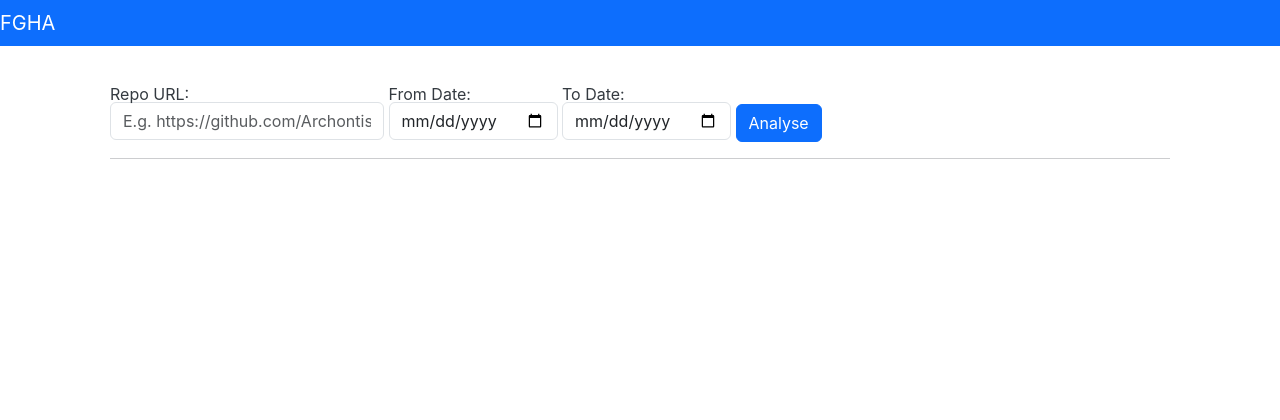
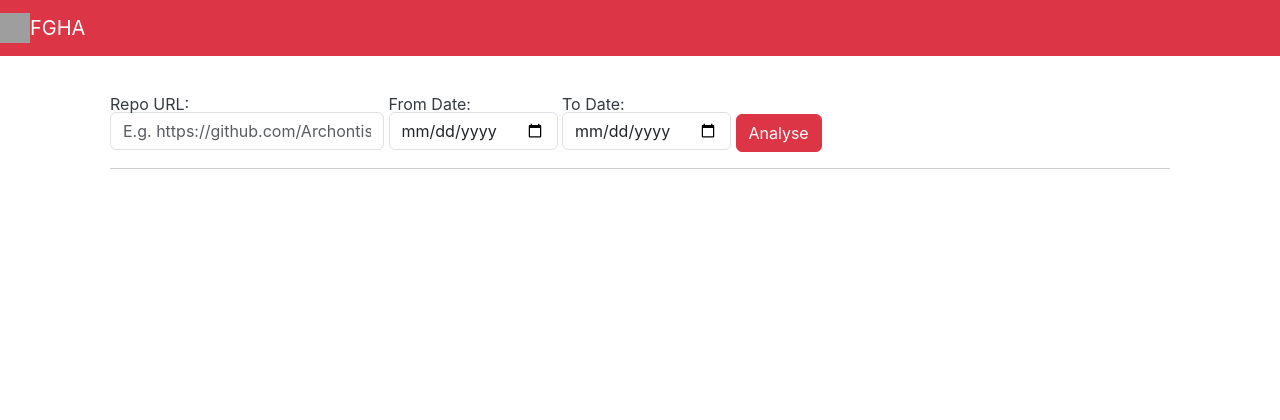
Before and after one commit to ArchontisKostis/CodeInspectorFLASK, a Flask app: page / in a window 1280 px wide. Shown: the top 420 px of the page. Run offline with Flask 2, Linux system fonts and the light colour scheme; grey boxes are pictures that could not be loaded.

Commit message:
changes in ui

```diff
--- a/static/assets/css/style.css
+++ b/static/assets/css/style.css
@@ -9,6 +9,13 @@ body {
   color: #343a40;
   line-height: 1;
   min-height: 110vh;
+}
+
+nav a{
+  display: flex;
+  flex-direction: row;
+  align-items: center;
+  justify-content: center;
 }
 
 .container {
--- a/templates/base.html
+++ b/templates/base.html
@@ -14,8 +14,11 @@
         <link rel="stylesheet" href="../static/assets/css/style.css">
     </head>
     <body>
-        <nav class="navbar navbar-dark  bg-primary">
-          <a class="navbar-brand" href="/">FGHA</a>
+        <nav class="navbar navbar-dark  bg-danger">
+          <a class="navbar-brand" href="/">
+              <img src="https://upload.wikimedia.org/wikipedia/commons/a/a4/Anarchism_symbol_%28white%29.svg    " width="30" height="30" class="d-inline-block align-top" alt="">
+              FGHA
+          </a>
         </nav>
         <div class="container">
             {% block content %}
--- a/templates/index.html
+++ b/templates/index.html
@@ -3,8 +3,9 @@
     <form method="post" onsubmit="showLoading()">
         <label>
             Repo URL:
-            <input type="url" class="form-control" id="repo-url" name="repo-url" placeholder="E.g. https://github.com/ArchontisKostis/myUoMApp">
+            <input type="url" class="form-control input-large" id="repo-url" name="repo-url" placeholder="E.g. https://github.com/ArchontisKostis/myUoMApp">
         </label>
+
         <label>
             From Date:
             <input type="date" class="form-control" name="from-date-input">
@@ -13,7 +14,7 @@
             To Date:
             <input type="date" class="form-control" name="to-date-input">
         </label>
-        <input type="submit" value="Analyse" class="btn btn-primary">
+        <input type="submit" value="Analyse" class="btn btn-danger">
     </form>
 
     <hr>
@@ -21,7 +22,7 @@
     <div class="loading-container" id="loading">
         <h3>Loading analysis</h3>
         <p> This might take a while...</p>
-        <div class="spinner-grow text-primary" role="status">
+        <div class="spinner-grow text-danger" role="status">
         </div>
     </div>
 
```
